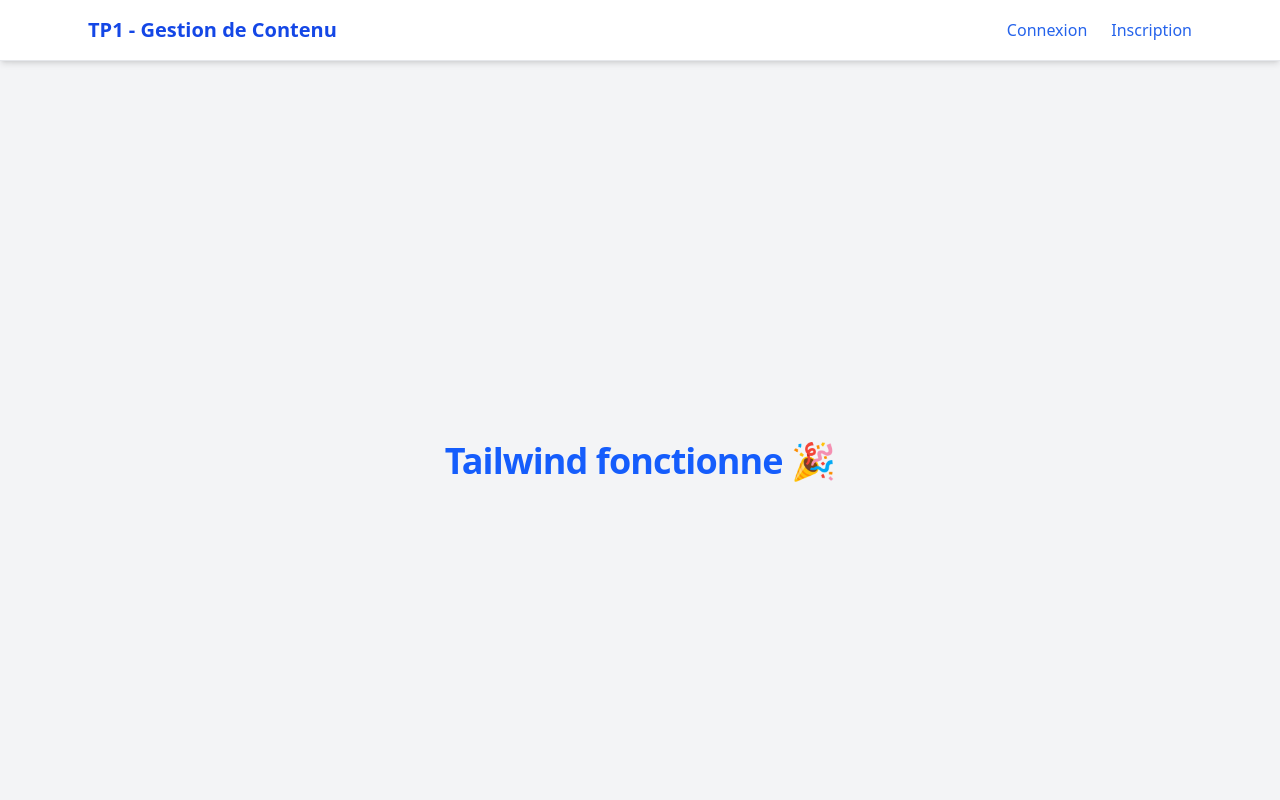
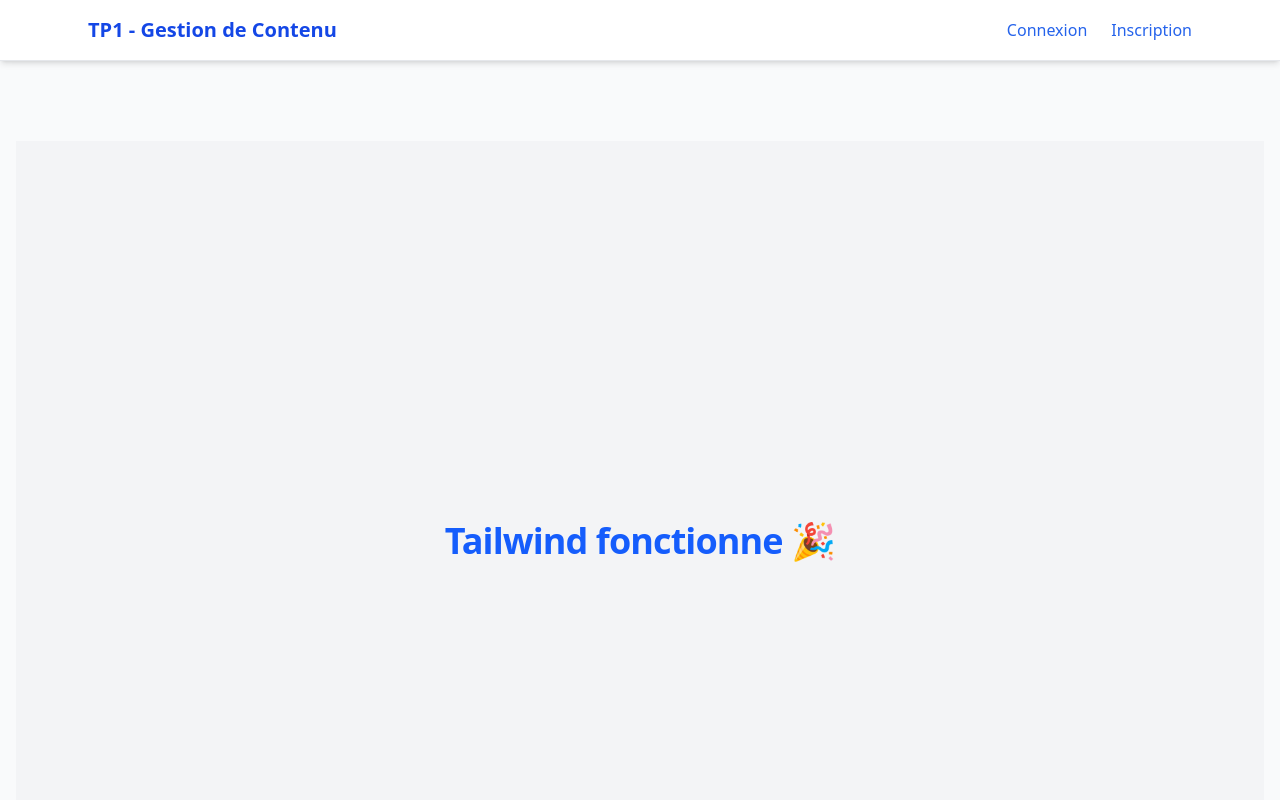
Before and after one commit to HbtVictor/tp1, a Next.js app: page / in a window 1280 px wide. Shown: the top 800 px of the page. Built offline with nearby package versions, Linux system fonts and the light colour scheme.

Commit message:
Rectification placement footer pour qu'il soit toujours en bas de page

```diff
--- a/src/app/layout.tsx
+++ b/src/app/layout.tsx
@@ -4,7 +4,8 @@
 
 export const metadata = {
   title: "TP1 - Gestion de Contenu",
-  description: "Application de gestion de contenu avec Next.js, Zustand et Tailwind",
+  description:
+    "Application de gestion de contenu avec Next.js, Zustand et Tailwind",
 };
 
 export default function RootLayout({
@@ -14,9 +15,16 @@
 }) {
   return (
     <html lang="fr">
-      <body className="min-h-screen bg-gray-50 text-gray-900">
+      <body className="flex flex-col min-h-screen bg-gray-50 text-gray-900">
+        {/* Navbar fixée en haut */}
         <Navbar />
-        <main className="">{children}</main>
+
+        {/* Contenu principal prend tout l’espace restant */}
+        <main className="flex-grow pt-20 px-4">
+          {children}
+        </main>
+
+        {/* Footer toujours en bas */}
         <Footer />
       </body>
     </html>
```
